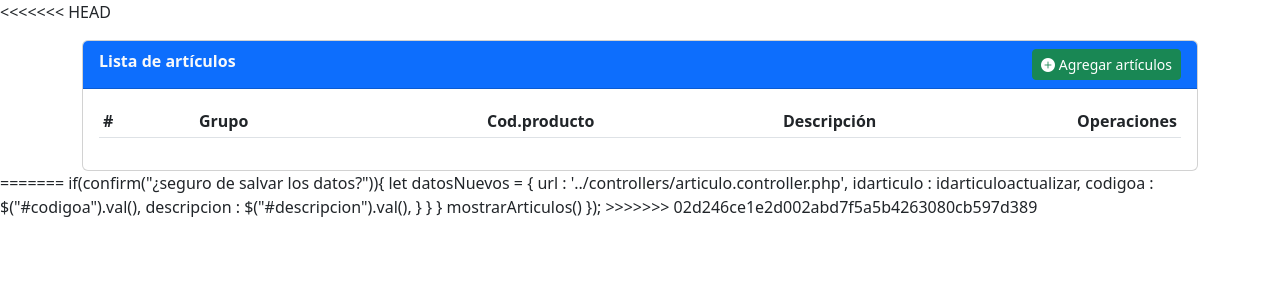
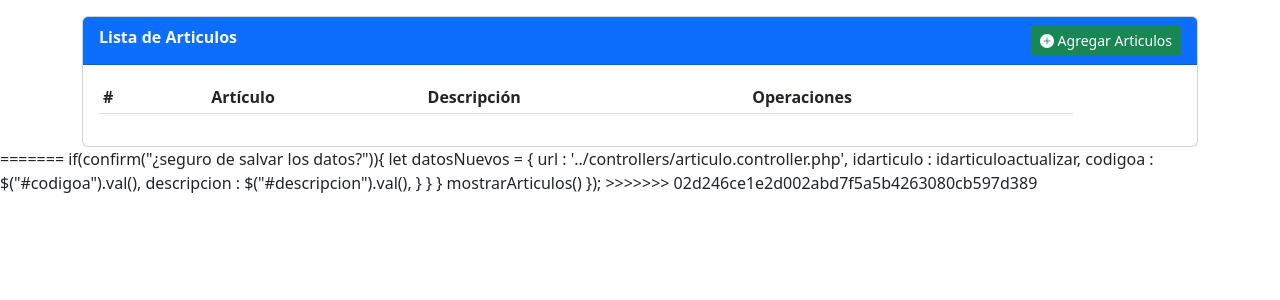
Before and after one commit to lucas2003a/aip, a PHP site: page /articulos.php in a window 1280 px wide. Shown: the top 300 px of the page. Run offline with PHP 8.4, Linux system fonts and the light colour scheme; lists and menus that the app fills with data are empty.

Commit message:
git pull

```diff
--- a/models/Articulo.php
+++ b/models/Articulo.php
@@ -24,7 +24,6 @@
         }
     }
 
-<<<<<<< HEAD
     public function listadoArticulos($idgrupo = 0){
         try{
             $consulta = $this->accesoBD->prepare("call spu_obtener_Articulo(?)");
@@ -38,8 +37,6 @@
         }
     }
 
-=======
->>>>>>> 02d246ce1e2d002abd7f5a5b4263080cb597d389
     public function registrarArticulos($datos = []){
         try{
             $consulta = $this->accesoBD->prepare("spu_insertar_articulos(?,?,?)");
--- a/views/articulos.php
+++ b/views/articulos.php
@@ -3,118 +3,6 @@
 
 <!doctype html>
 <html lang="en">
-
-<<<<<<< HEAD
-  <head>
-    <title>Title</title>
-    <!-- Required meta tags -->
-    <meta charset="utf-8">
-    <meta name="viewport" content="width=device-width, initial-scale=1, shrink-to-fit=no">
-
-    <!-- Bootstrap CSS v5.2.1 -->
-    <link href="https://cdn.jsdelivr.net/npm/bootstrap@5.2.1/dist/css/bootstrap.min.css" rel="stylesheet"
-      integrity="sha384-iYQeCzEYFbKjA/T2uDLTpkwGzCiq6soy8tYaI1GyVh/UjpbCx/TYkiZhlZB6+fzT" crossorigin="anonymous">
-
-    <!--iconos de  bottstrap-->
-    <link rel="stylesheet" href="https://cdn.jsdelivr.net/npm/bootstrap-icons@1.10.4/font/bootstrap-icons.css">
-
-  </head>
-
-  <body>
-    <header>
-      <!-- place navbar here -->
-    </header>
-    <main>
-
-    </main>
-
-    <div class="container mt-3">
-      <div class="card">
-          <div class="card-header bg-primary text-light">
-              <div class="row">
-                  <div class="col-md-6">
-                      <strong>Lista de artículos</strong>
-                  </div>
-                  <div class="col-md-6 text-end">
-                      <button class="btn btn-success btn-sm" id="abrir-modal" data-bs-toggle="modal" data-bs-target="#modal-registro-articulos"><i class="bi bi-plus-circle-fill"></i> Agregar artículos</button>
-                  </div>
-              </div>
-          </div>
-          <div class="card-body">
-            <table class="table table-sm table-stripped" id="tabla-articulos">
-              <colgroup>
-                <col width = "10%">
-                <col width = "30%">
-                <col width = "30%">
-                <col width = "30%">
-                <col width = "10%">
-              </colgroup>
-              <thead>
-                <tr>
-                  <th>#</th>
-                  <th>Grupo</th>
-                  <th>Cod.producto</th>
-                  <th>Descripción</th>
-                  <th>Operaciones</th>
-                </tr>
-              </thead>
-              <tbody>
-              </tbody>
-            </table>
-          </div>
-      </div>
-    </div>
-
-    <!-- Modal trigger button -->
-
-    <!-- Modal Body -->
-    <!-- if you want to close by clicking outside the modal, delete the last endpoint:data-bs-backdrop and data-bs-keyboard -->
-    <div class="modal fade" id="modal-registro-articulos" tabindex="-1" role="dialog" aria-labelledby="modalTitleId" aria-hidden="true">
-      <div class="modal-dialog" role="document">
-        <div class="modal-content">
-          <div class="modal-header">
-            <h5 class="modal-title" id="modal-title">Registrar artículos</h5>
-              <button type="button" class="btn-close" data-bs-dismiss="modal" aria-label="Close"></button>
-          </div>
-          <div class="modal-body">
-            <form id="formulario-articulos" autocomplete="off">
-              <div class="mb-3">
-                <label for="codigog" class="form-label">Grupo</label>
-                <select name="codigog" id="codigog" class="form-select form-select-sm">
-                  <option value="">Seleccione</option>
-                </select>
-              </div>
-            </form>
-          </div>
-          <div class="modal-footer">
-            <button type="button" class="btn btn-secondary" data-bs-dismiss="modal">Cerrar</button>
-            <button type="button" class="btn btn-primary" id="guardar-articulo">Guardar</button>
-          </div>
-        </div>
-      </div>
-    </div>
-
-
-    <!-- Optional: Place to the bottom of scripts -->
-
-    </script>
-    <footer>
-      <!-- place footer here -->
-    </footer>
-    <!-- Bootstrap JavaScript Libraries -->
-    <script src="https://cdn.jsdelivr.net/npm/@popperjs/core@2.11.6/dist/umd/popper.min.js"
-      integrity="sha384-oBqDVmMz9ATKxIep9tiCxS/Z9fNfEXiDAYTujMAeBAsjFuCZSmKbSSUnQlmh/jp3" crossorigin="anonymous">
-    </script>
-
-    <script src="https://cdn.jsdelivr.net/npm/bootstrap@5.2.1/dist/js/bootstrap.min.js"
-      integrity="sha384-7VPbUDkoPSGFnVtYi0QogXtr74QeVeeIs99Qfg5YCF+TidwNdjvaKZX19NZ/e6oz" crossorigin="anonymous">
-    </script>
-
-    <!-- jQuery-->
-    <script src="https://ajax.googleapis.com/ajax/libs/jquery/3.6.4/jquery.min.js"></script>
-
-    <script>
-=======
 <head>
   <title>Articulos</title>
   <!-- Required meta tags -->
@@ -228,12 +116,10 @@
   <script src="https://ajax.googleapis.com/ajax/libs/jquery/3.6.4/jquery.min.js"></script>
 
   <script>
->>>>>>> 02d246ce1e2d002abd7f5a5b4263080cb597d389
     $(document).ready(function(){
 
         let datosNUevos = true;
         let idarticuloactualizar = -1;
-<<<<<<< HEAD
 
         function obtenerGupos(){
           $.ajax({
@@ -246,8 +132,6 @@
             }
           });
         }
-=======
->>>>>>> 02d246ce1e2d002abd7f5a5b4263080cb597d389
 
         function mostrarArticulos(){
             $.ajax({
@@ -262,7 +146,6 @@
         }
 
         function registrarArticulos(){
-<<<<<<< HEAD
           if(confirm("¿seguro de salvar los datos?")){
             let datosNuevos = {
               url : '../controllers/articulo.controller.php',
```
Also changed, not shown: controllers/articulo.controller.php (+2 -8 lines).
